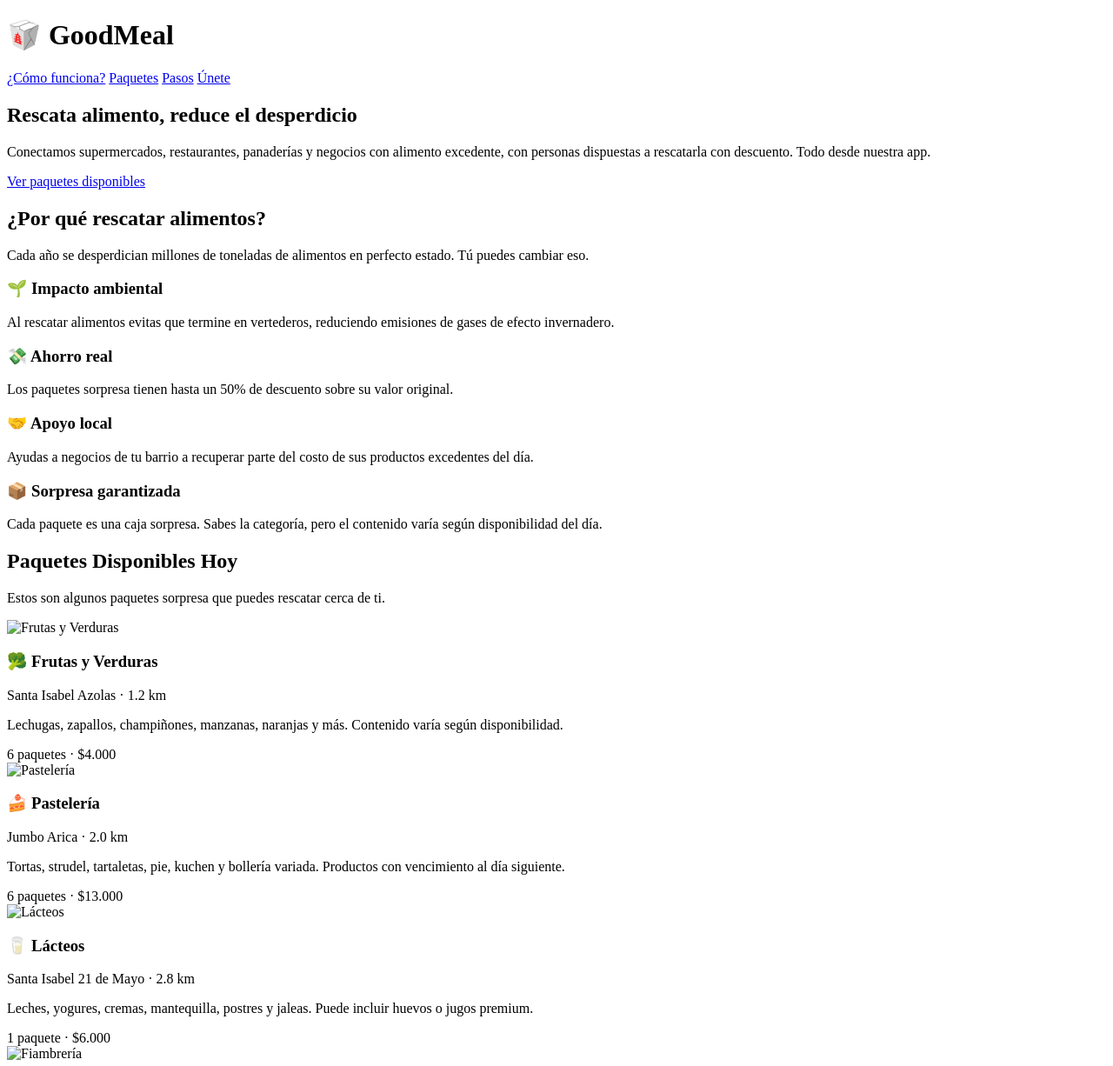
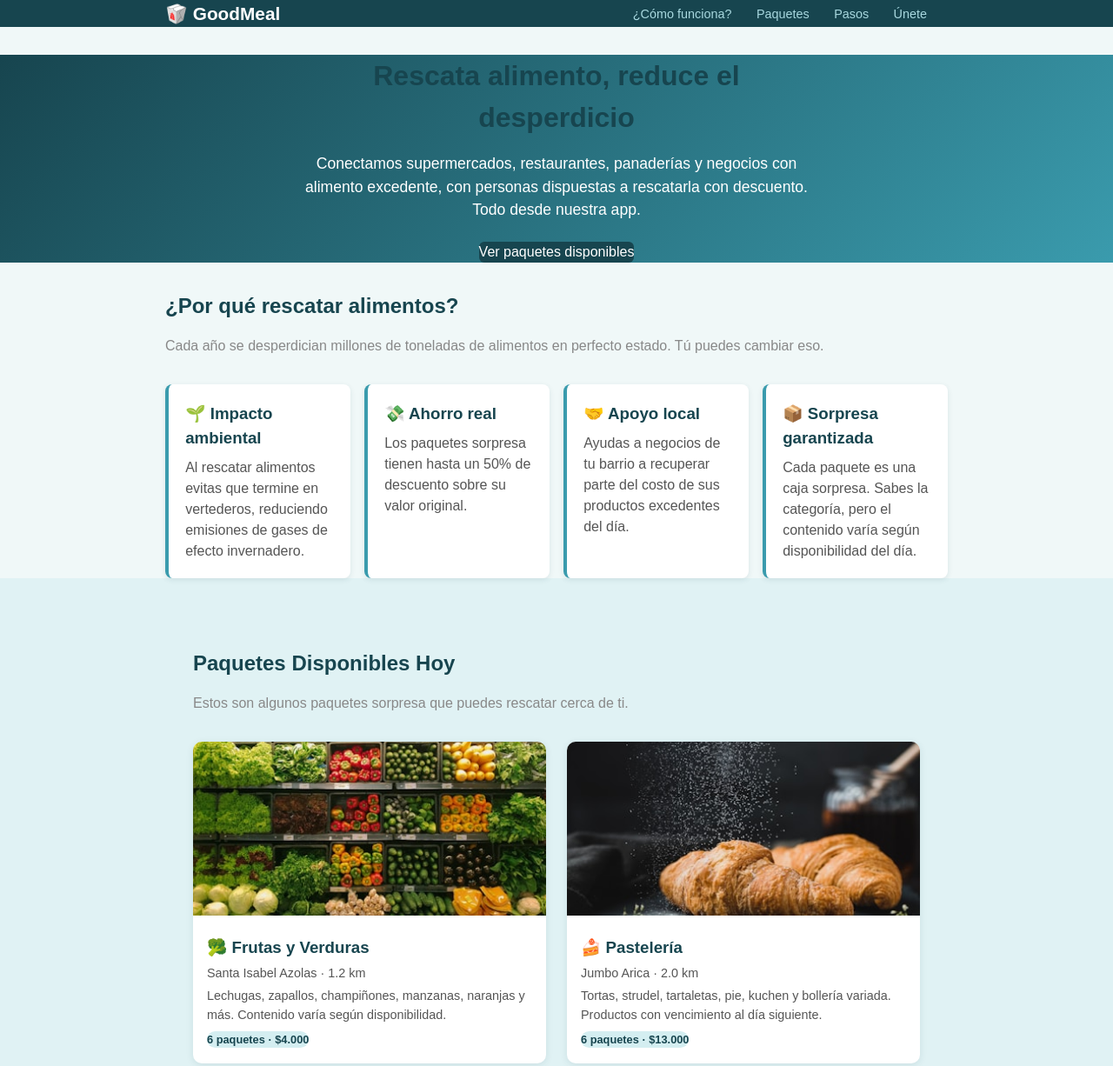
Before and after one commit to rodrigopollo420/ev-sumativa2026, a plain HTML site: page index.html in a window 1280 px wide. Shown: the top 1226 px of the page at 87% size. Drawn offline with Linux system fonts and the light colour scheme.

Commit message:
feat: add css styles and img folder

```diff
--- a/css/styles.css
+++ b/css/styles.css
@@ -0,0 +1,187 @@
+* {
+    margin: 0;
+    padding: 0;
+    box-sizing: border-box;
+}
+
+body {
+    font-family: Arial, Helvetica, sans-serif;
+    background-color: #F0F8F8;
+    color: #0D2E34;
+    line-height: 1.5;
+}
+
+h2 {
+    margin-top: 2rem;
+    margin-bottom: 1rem;
+    color: #17454F;
+}
+
+img{
+    visibility: 100%;
+}
+
+a{
+    color: #1E6575;
+    text-decoration: none;
+}
+
+button {
+    font-family: inherit;
+}
+
+input {
+    font-family: inherit;
+}
+
+select {
+    font-family: inherit;
+}
+
+textarea{
+    font-family: inherit;
+}
+
+.site-header{
+    background-color: #17454F;
+    color: #FFFFFF;
+    padding: 1rem, 2rem;
+}
+
+.header-content{
+    display: flex;
+    justify-content: space-between;
+    align-items: center;
+    max-width: 900px;
+    margin: 0 auto;
+}
+
+.hero {
+    background: linear-gradient(135deg, #17454F, #3A9BAD);
+    color: #FFFFFF;
+    padding: 4rem, 2rem;
+    text-align: center;
+}
+
+.hero-content{
+    max-width: 600px;
+    margin: 0 auto;
+}
+
+.btn{
+    display: inline-block;
+    background-color: #17454F;
+    color: #FFFFFF;
+    padding: 0.8rem, 1.5rem;
+    border-radius: 6px;
+    border: none;
+    cursor: pointer;
+}
+
+.seccion{
+    max-width: 900px;
+    margin: 0 auto;
+    padding: 3rem, 2rem;
+}
+
+.fondo-claro{
+    background-color: #E0F2F4;
+    max-width: 100%;
+    padding: 3rem calc((100% - 900px) / 2 + 2rem);
+}
+
+.subtitulo{
+    color: #888888;
+    margin-bottom: 2rem;
+}
+
+.info-cards{
+    display: flex;
+    flex-wrap: wrap;
+    gap: 1rem;
+}
+
+.info-card{
+    flex: 1 1 200px;
+    background-color: #FFFFFF;
+    padding: 1.2rem;
+    border-radius: 8px;
+    box-shadow: 0 2px 6px rgba(23, 69, 79, 0.1);
+    border-left: 4px solid #3A9BAD;
+}
+
+.site-header h1{
+    margin: 0;
+    font-size: 1.3rem;
+}
+
+.site-header nav a{
+    color: #a8d8df;
+    margin-right: 1.5rem;
+    font-size: 0.9rem;
+}
+
+.hero-content h2{
+    font-size: 2rem;
+    margin-bottom: 1rem;
+}
+
+.hero-content p{
+    margin-bottom: 1.5rem;
+    font-size: 1.1rem;
+}
+
+.info-card h3{
+    margin-bottom: 0.5rem;
+    color: #17454F;
+}
+
+.info-card p{
+    color: #555555;
+    margin: 0;
+}
+
+.galeria{
+    display: flex;
+    flex-wrap: wrap;
+    gap: 1.5rem;
+}
+
+.mascota-card{
+    flex: 1 1 280px;
+    background-color: #FFFFFF;
+    border-radius: 10px;
+    overflow: hidden;
+    box-shadow: 0 2px 8px rgba(23, 69, 79, 0.1);
+}
+
+.mascota-img img{
+    width: 100%;
+    height: 200px;
+    object-fit: cover;
+}
+
+.mascota-info{
+    padding: 1rem;
+}
+
+.mascota-info h3{
+    color: #17454F;
+    margin-bottom: 0.3rem;
+}
+
+.mascota-info p{
+    color: #555555;
+    margin-bottom: 0.3rem;
+    font-size: 0.9rem;
+}
+
+.tag{
+    display: inline-block;
+    background-color: #D4EEF1;
+    color: #17454F;
+    padding: 0.3rem, 0.8rem;
+    border-radius: 20px;
+    font-size: 0.8rem;
+    font-weight: bold;
+}
--- a/index.html
+++ b/index.html
@@ -4,6 +4,7 @@
     <meta charset="UTF-8">
     <meta name="viewport" content="width=device-width, initial-scale=1.0">
     <title>GoodMeal - Rescata Alimento, reduce el desperdicio</title>
+    <link rel="stylesheet" href="css/styles.css">
 </head>
 <body>
 
@@ -70,7 +71,7 @@
         <div class="galeria">
             <article class="mascota-card">
                 <div class="mascota-img">
-                    <img src="" alt="Frutas y Verduras">
+                    <img src="img/frutas-verduras.jpg" alt="Frutas y Verduras">
                 </div>
                 <div class="mascota-info">
                     <h3>🥦 Frutas y Verduras</h3>
@@ -82,7 +83,7 @@
 
             <article class="mascota-card">
                 <div class="mascota-img">
-                    <img src="" alt="Pastelería">
+                    <img src="img/pasteleria.jpg" alt="Pastelería">
                 </div>
                 <div class="mascota-info">
                     <h3>🍰 Pastelería</h3>
@@ -94,7 +95,7 @@
 
             <article class="mascota-card">
                 <div class="mascota-img">
-                    <img src="" alt="Lácteos">
+                    <img src="img/lacteos.jpg" alt="Lácteos">
                 </div>
                 <div class="mascota-info">
                     <h3>🥛 Lácteos</h3>
@@ -106,7 +107,7 @@
 
             <article class="mascota-card">
                 <div class="mascota-img">
-                    <img src="" alt="Fiambrería">
+                    <img src="img/fiambreria.png" alt="Fiambrería">
                 </div>
                 <div class="mascota-info">
                     <h3>🥩 Fiambrería</h3>
```
Also changed, not shown: img/fiambreria.png (added), img/frutas-verduras.jpg (added), img/lacteos.jpg (added), img/pasteleria.jpg (added).
